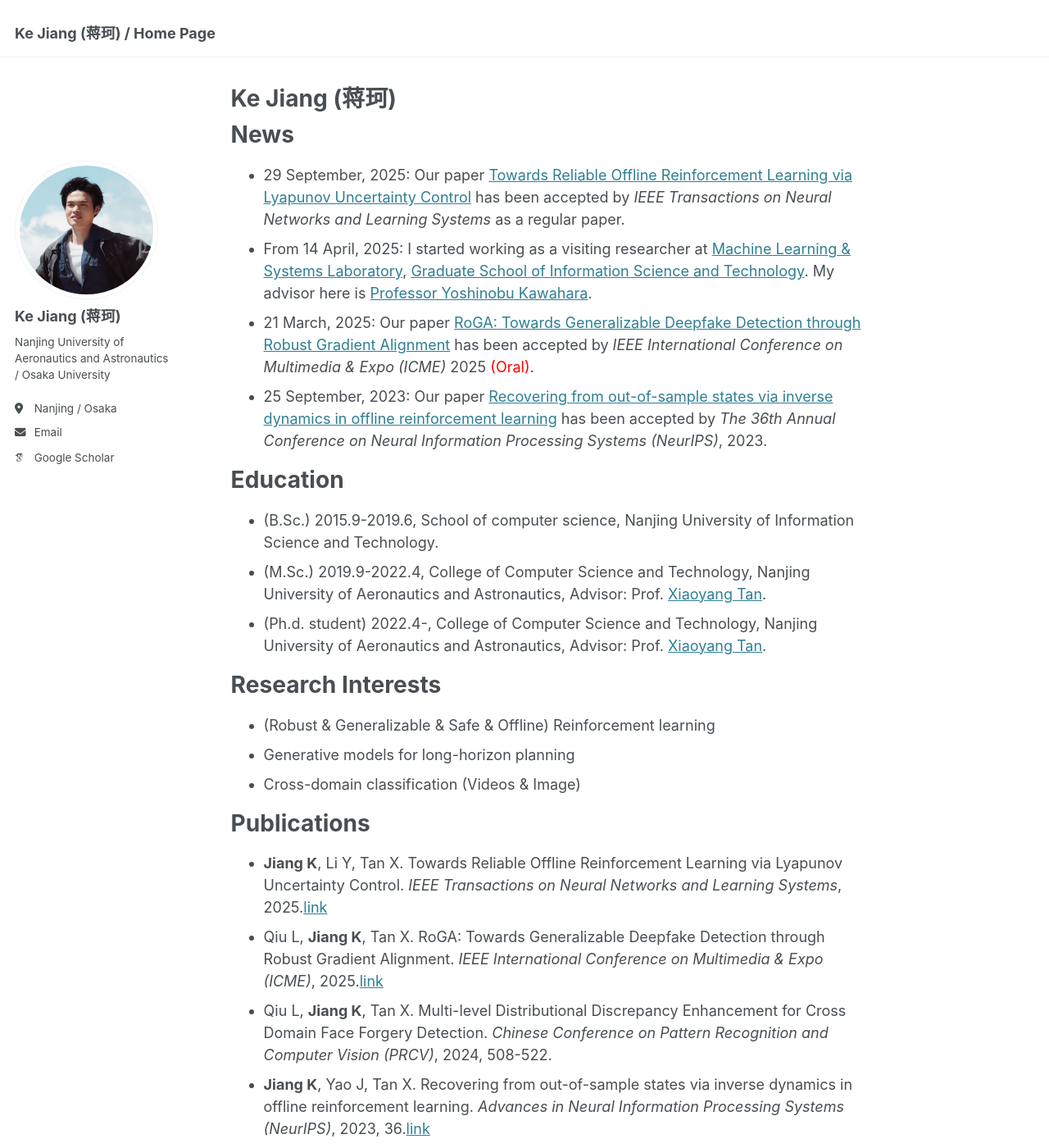
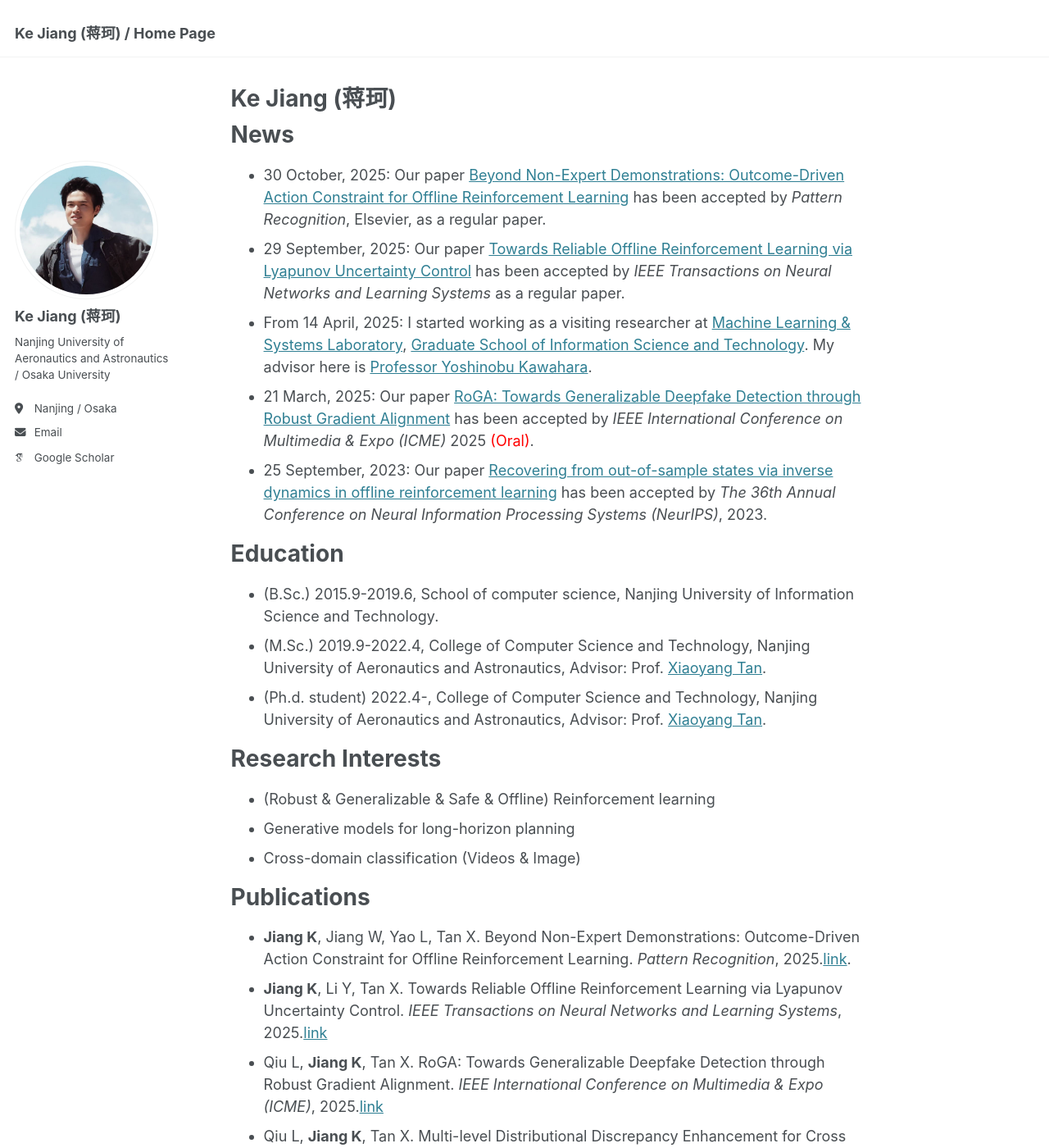
Before and after one commit to Jack10843/Jack10843.github.io, a Jekyll site: the page built from _pages/about.md, in a window 1280 px wide and 1400 px high. Shown: the whole window at 82% size. Built offline with Jekyll 4.4.1, drawn with Linux system fonts in a browser that asks for light colours; some web fonts are replaced; some of the changed text lies outside the part shown.

Commit message:
Update about.md

```diff
--- a/_pages/about.md
+++ b/_pages/about.md
@@ -9,6 +9,7 @@ redirect_from:
 
 News
 ======
+ - 30 October, 2025: Our paper [Beyond Non-Expert Demonstrations: Outcome-Driven Action Constraint for Offline Reinforcement Learning](https://arxiv.org/abs/2504.01719) has been accepted by *Pattern Recognition*, Elsevier, as a regular paper.
  - 29 September, 2025: Our paper [Towards Reliable Offline Reinforcement Learning via Lyapunov Uncertainty Control](https://doi.org/10.1109/TNNLS.2025.3616159) has been accepted by *IEEE Transactions on Neural Networks and Learning Systems* as a regular paper.
  - From 14 April, 2025: I started working as a visiting researcher at [Machine Learning & Systems Laboratory](https://mls.ist.osaka-u.ac.jp/en/member.html), [Graduate School of Information Science and Technology](https://www.ist.osaka-u.ac.jp/english/). My advisor here is [Professor Yoshinobu Kawahara](https://mls.ist.osaka-u.ac.jp/en/~kawahara/).
  - 21 March, 2025: Our paper [RoGA: Towards Generalizable Deepfake Detection through Robust Gradient Alignment](https://arxiv.org/abs/2505.20653) has been accepted by *IEEE International Conference on Multimedia & Expo (ICME)* 2025 <span style="color:red">(Oral)</span>.
@@ -28,6 +29,7 @@ Research Interests
 
 Publications
 ======
+ - **Jiang K**, Jiang W, Yao L, Tan X. Beyond Non-Expert Demonstrations: Outcome-Driven Action Constraint for Offline Reinforcement Learning. *Pattern Recognition*, 2025.[link](https://arxiv.org/abs/2504.01719).
  - **Jiang K**, Li Y, Tan X. Towards Reliable Offline Reinforcement Learning via Lyapunov Uncertainty Control. *IEEE Transactions on Neural Networks and Learning Systems*, 2025.[link](https://doi.org/10.1109/TNNLS.2025.3616159)
  - Qiu L, **Jiang K**, Tan X. RoGA: Towards Generalizable Deepfake Detection through Robust Gradient Alignment. *IEEE International Conference on Multimedia & Expo (ICME)*, 2025.[link](https://arxiv.org/abs/2505.20653)
  - Qiu L, **Jiang K**, Tan X. Multi-level Distributional Discrepancy Enhancement for Cross Domain Face Forgery Detection. *Chinese Conference on Pattern Recognition and Computer Vision (PRCV)*, 2024, 508-522.
```
Also changed, not shown: other parts of _pages/about.md (+0 -1 lines).
